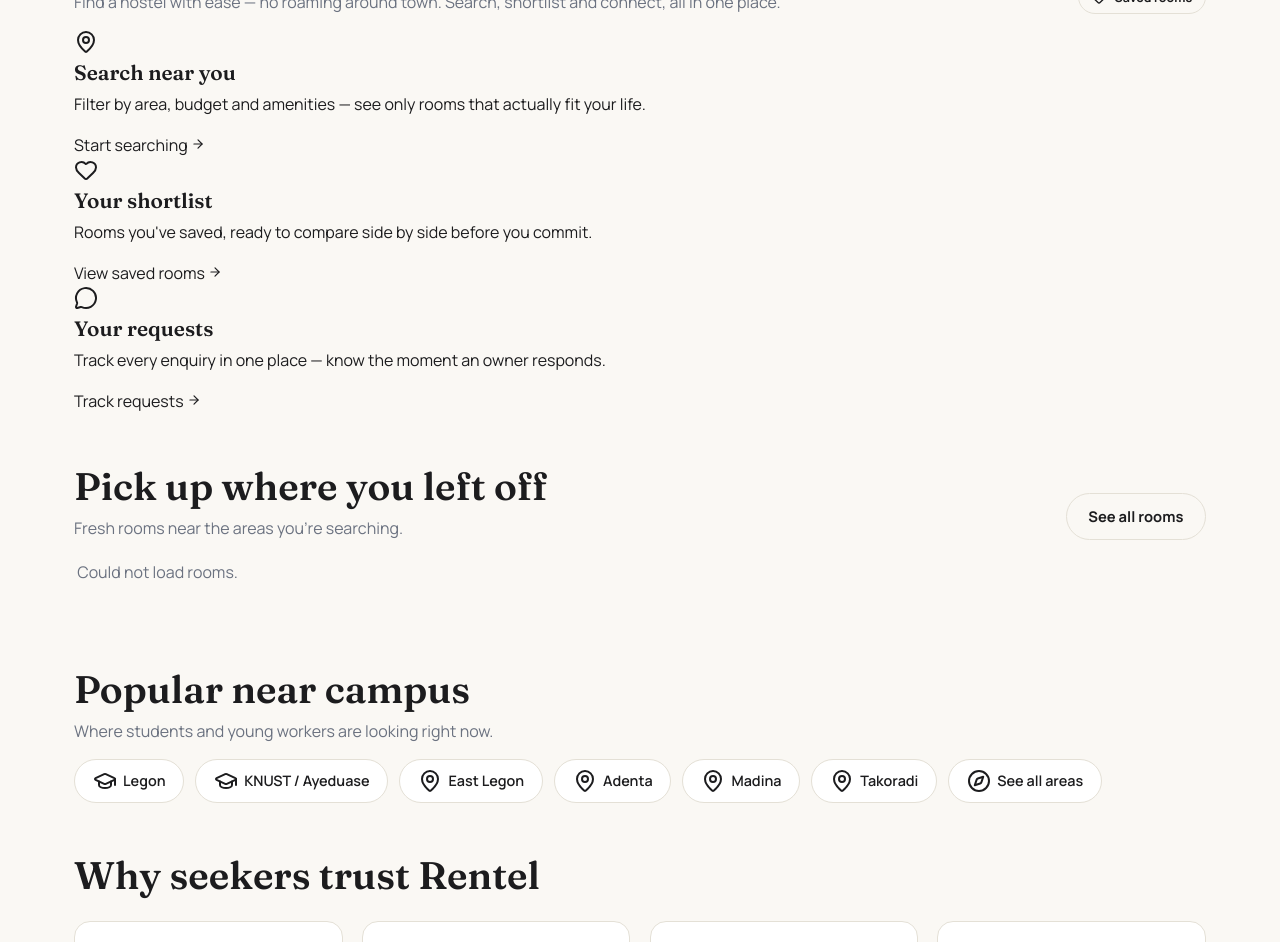
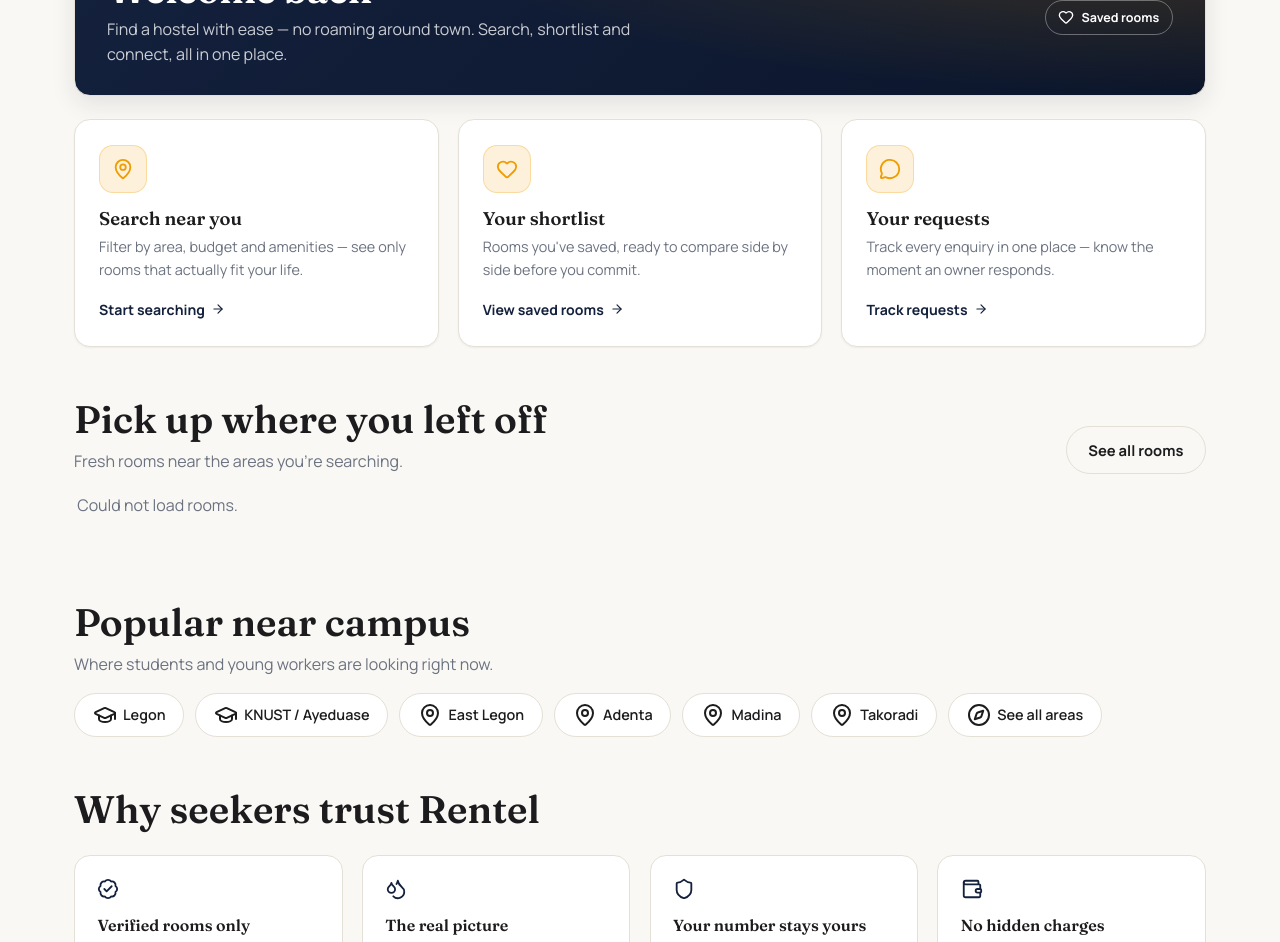
Before and after one commit to funstargm100-cmyk/Hostels-Website, a website: page public/home-seeker.html in a window 1280 px wide. Shown: the part 736-1678 px from the top of the page. Drawn offline with nearby package versions, Linux system fonts and the light colour scheme; no server answers.

Commit message:
Redesign the welcome section

```diff
--- a/public/css/style.css
+++ b/public/css/style.css
@@ -486,6 +486,117 @@ textarea{ resize:vertical; min-height:110px; }
 .why-card p{ margin:0; font-size:.88rem; }
 @media (max-width:900px){ .why-grid{ grid-template-columns:repeat(2,1fr); } }
 @media (max-width:640px){ .why-grid{ grid-template-columns:1fr; } }
+
+/* ── signed-in welcome band ───────────────────────────
+   The "Welcome back" greeting sits on a navy panel with a soft gold glow,
+   so it reads as a proper landing moment instead of grey text floating over
+   the page. Navy is --primary in light mode and --bg-secondary in dark, so the
+   band tracks the theme; the gold glow is --accent in both. */
+.welcome-band{ position:relative; }
+.welcome-band .welcome-head{
+  position:relative; overflow:hidden;
+  align-items:center; margin-bottom:1.4rem;
+  padding:1.8rem 2rem;
+  border-radius:var(--radius);
+  border:1px solid var(--border);
+  background:
+    radial-gradient(120% 180% at 100% 0%, rgba(239,157,0,.20) 0%, rgba(239,157,0,0) 55%),
+    linear-gradient(135deg, var(--primary) 0%, var(--primary-hover) 100%);
+  box-shadow:var(--shadow-md);
+  color:#fff;
+}
+/* In dark mode --primary is gold, so keep the band on a navy surface with the
+   same gold glow — otherwise the whole band would flip to gold. */
+[data-theme="dark"] .welcome-band .welcome-head{
+  background:
+    radial-gradient(120% 180% at 100% 0%, rgba(239,157,0,.16) 0%, rgba(239,157,0,0) 55%),
+    linear-gradient(135deg, #161C2E 0%, #0E1220 100%);
+  border-color:rgba(239,157,0,.22);
+}
+/* gold hairline along the top edge of the band */
+.welcome-band .welcome-head::before{
+  content:""; position:absolute; left:0; right:0; top:0; height:3px;
+  background:linear-gradient(90deg, var(--accent), var(--accent-hover), transparent);
+}
+.welcome-band .welcome-head h2{
+  color:#fff; margin:0 0 .35rem; letter-spacing:-.01em;
+}
+.welcome-band .welcome-head h2 em{ font-style:italic; color:var(--accent-hover); }
+.welcome-band .welcome-head .text-muted{ color:rgba(255,255,255,.78) !important; max-width:60ch; }
+/* the action button sits ON the navy band, so it flips to gold for contrast */
+.welcome-band .welcome-head .btn-outline{
+  border-color:rgba(255,255,255,.35); color:#fff;
+}
+.welcome-band .welcome-head .btn-outline:hover{
+  border-color:var(--accent); color:var(--accent-hover); background:rgba(255,255,255,.06);
+}
+@media (max-width:640px){
+  .welcome-band .welcome-head{ padding:1.4rem 1.3rem; }
+}
+
+/* ── feature cards (the 3 tiles under the greeting) ───────────────────
+   These previously had no styles at all, so they rendered as three bare
+   stacked blocks. Now they are a clean 3-up grid of surface cards with a
+   gold-tinted icon chip and a link whose arrow nudges right on hover. */
+.aud-cards{
+  display:grid; grid-template-columns:repeat(3,1fr); gap:1.2rem;
+}
+.aud-card{
+  position:relative; display:flex; flex-direction:column;
+  padding:1.6rem 1.5rem;
+  border:1px solid var(--border); border-radius:var(--radius);
+  background:var(--card-bg);
+  box-shadow:var(--shadow-sm);
+  overflow:hidden;
+  transition:transform .22s ease, box-shadow .22s ease, border-color .22s ease;
+}
+/* a soft gold wash that grows from the top-left on hover */
+.aud-card::after{
+  content:""; position:absolute; inset:0; pointer-events:none; opacity:0;
+  background:radial-gradient(120% 100% at 0% 0%, rgba(239,157,0,.10) 0%, rgba(239,157,0,0) 60%);
+  transition:opacity .22s ease;
+}
+.aud-card:hover{
+  transform:translateY(-4px);
+  border-color:var(--accent);
+  box-shadow:var(--shadow-lg);
+}
+.aud-card:hover::after{ opacity:1; }
+
+.aud-card-icon{
+  position:relative; z-index:1;
+  width:48px; height:48px; margin-bottom:1rem;
+  display:inline-flex; align-items:center; justify-content:center;
+  border-radius:14px;
+  color:var(--accent);
+  background:rgba(239,157,0,.14);
+  border:1px solid rgba(239,157,0,.28);
+  transition:color .22s ease, background .22s ease, border-color .22s ease;
+}
+[data-theme="dark"] .aud-card-icon{ background:rgba(239,157,0,.18); }
+.aud-card-icon svg,.aud-card-icon i{ width:22px; height:22px; }
+.aud-card:hover .aud-card-icon{ color:#fff; background:var(--accent); border-color:var(--accent); }
+
+.aud-card h3{
+  position:relative; z-index:1;
+  font-size:1.15rem; margin:0 0 .4rem;
+}
+.aud-card p{
+  position:relative; z-index:1;
+  margin:0 0 1.1rem; font-size:.9rem; color:var(--text-muted);
+}
+.aud-card-link{
+  position:relative; z-index:1;
+  margin-top:auto; align-self:flex-start;
+  display:inline-flex; align-items:center; gap:.4rem;
+  font-weight:700; font-size:.88rem; color:var(--primary);
+}
+.aud-card-link svg,.aud-card-link i{ transition:transform .22s ease; }
+.aud-card-link:hover{ color:var(--primary-deep); }
+.aud-card:hover .aud-card-link svg,
+.aud-card:hover .aud-card-link i{ transform:translateX(4px); }
+@media (max-width:900px){ .aud-cards{ grid-template-columns:repeat(2,1fr); } }
+@media (max-width:640px){ .aud-cards{ grid-template-columns:1fr; } .aud-card{ padding:1.3rem; } }
 
 .trust-band{ background:var(--teal); color:#fff; border-radius:var(--radius); padding:2.2rem; display:flex; align-items:center; justify-content:space-between; gap:2rem; flex-wrap:wrap; }
 [data-theme="dark"] .trust-band{ background:var(--accent); }
--- a/public/home-seeker.html
+++ b/public/home-seeker.html
@@ -56,8 +56,8 @@
     </div>
   </header>
 
-  <section class="section container" style="padding-top:1.6rem">
-    <div class="section-head">
+  <section class="section container welcome-band" style="padding-top:1.6rem">
+    <div class="section-head welcome-head">
       <div>
         <h2 id="seekerGreeting">Welcome back</h2>
         <p class="text-muted" style="margin:0">Find a hostel with ease — no roaming around town. Search, shortlist and
```
Also changed, not shown: public/home-agent.html (+2 -2 lines), public/index.html (+4 -4 lines).
